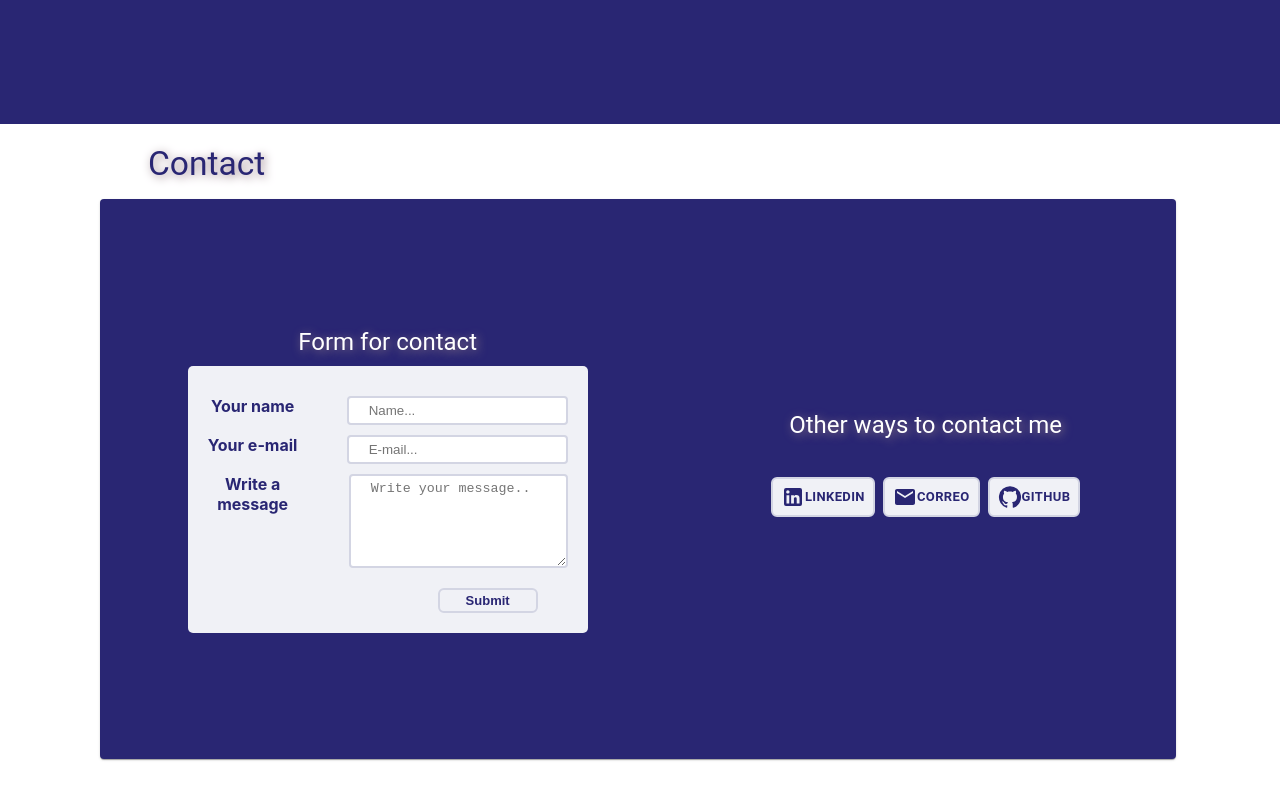
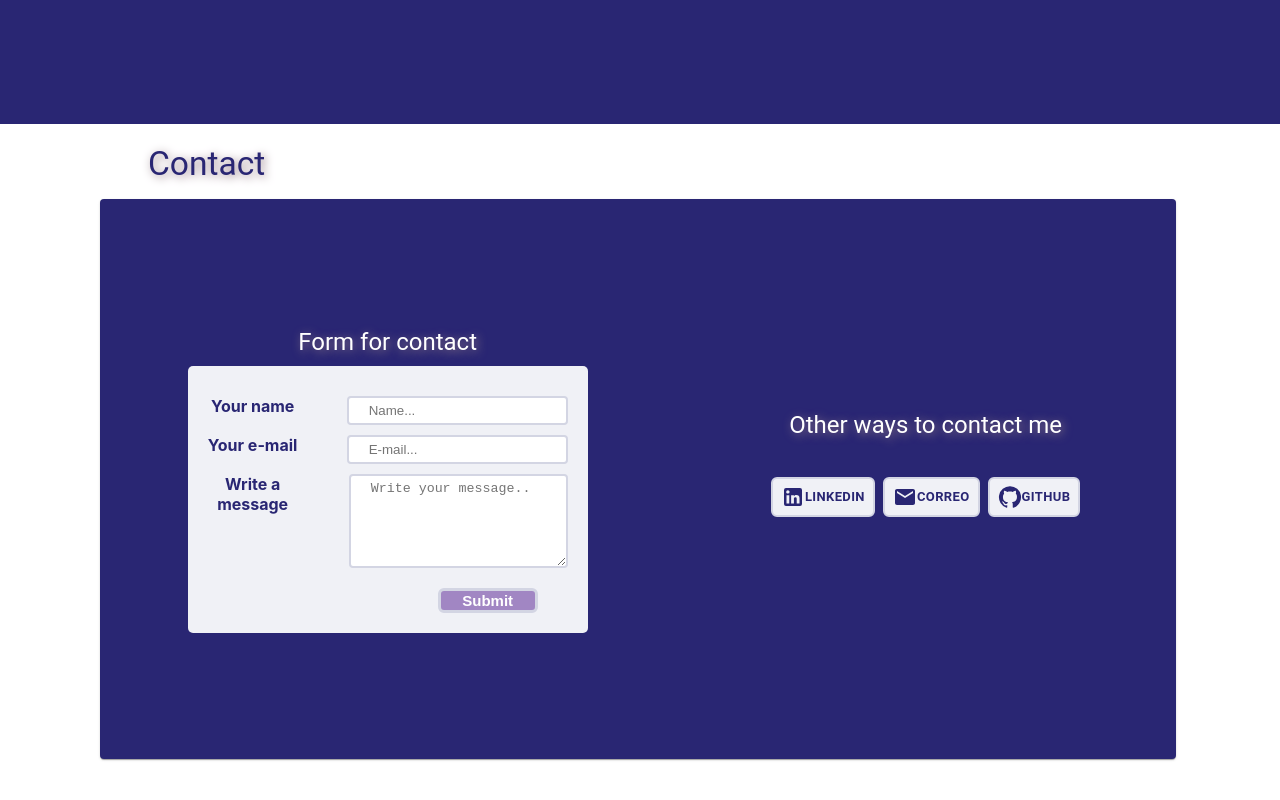
Before and after one commit to MarleenMs/Portfolio, a React (Create React App) app in the folder my-app/: page / in a window 1280 px wide. Shown: the part 2676-3476 px from the top of the page. Built offline with nearby package versions, Linux system fonts and the light colour scheme.

Commit message:
modificaciones al boton submit

```diff
--- a/my-app/src/Components/Contact.js
+++ b/my-app/src/Components/Contact.js
@@ -218,24 +218,24 @@ const useStyles = makeStyles((theme) => ({
     width: "100px",
     height: "25px",
     textAlign: "center",
-    color: "#292673",
-    backgroundColor: "#f0f1f6",
+    color: "white",
+    backgroundColor: "#a186c3",
     borderRadius: "6px",
-    fontSize: "13px",
-    border: "2px solid #d3d5e3",
+    fontSize: "15px",
+    border: "3px solid #d3d5e3",
     cursor: "pointer",
     transitionDuration: "0.4s",
     fontWeight: "bold",
     "&:hover": {
-      backgroundColor: "#d0c3e1",
-      color: "white",
+      backgroundColor: "#f0f1f6",
+      color: "#292673",
+      textDecoration: "underline",
     },
     "& a": {
       color: "#a186c3",
-      textDecoration: "none",
     },
     "& a:hover": {
-      color: "white",
+      color: "#292673",
     },
   },
 }))
```
